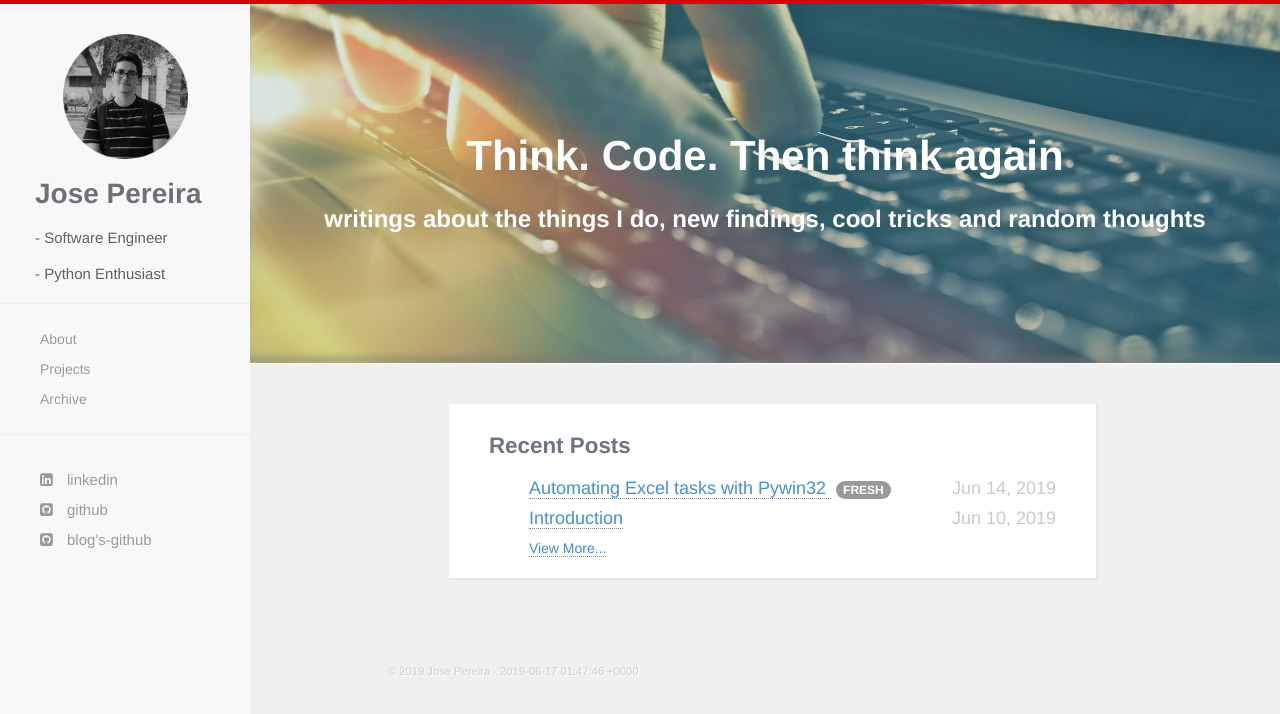
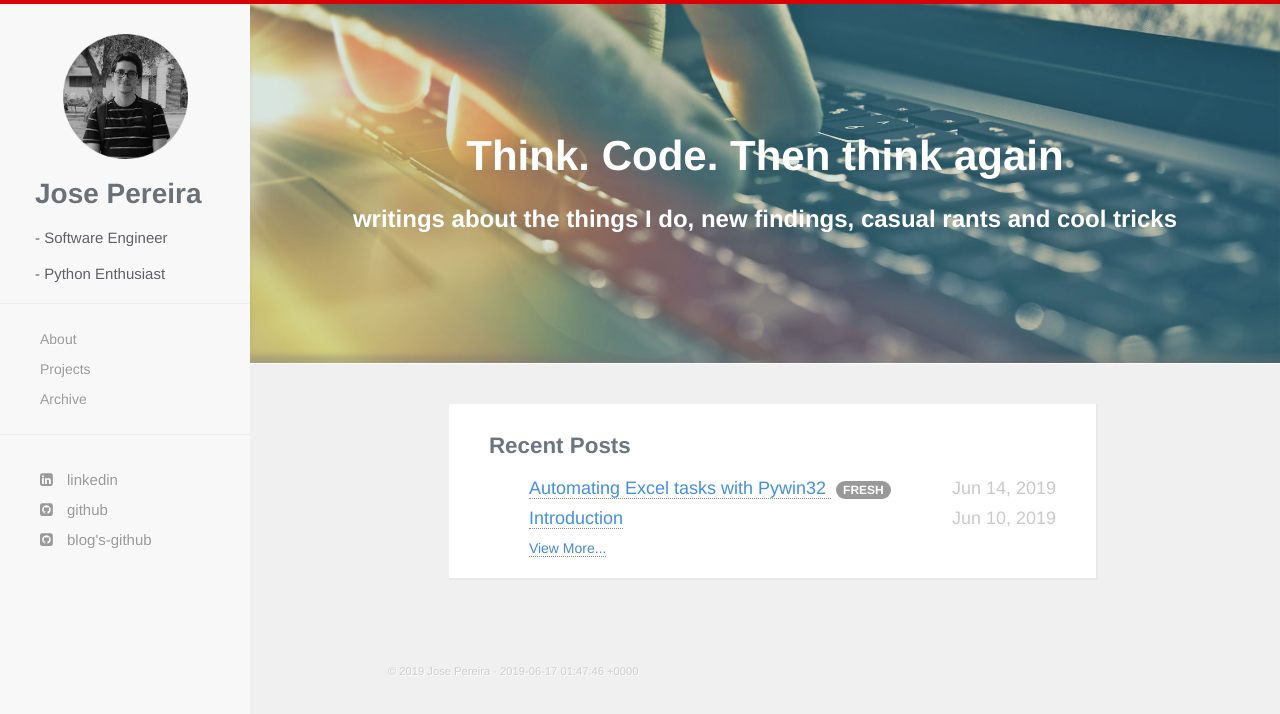
Before and after one commit to jpereiran/jpereiran.github.io, a Jekyll site: the page built from index.html, in a window 1280 px wide. Shown: the top 714 px of the page. Built offline with Jekyll 4.4.1, drawn with Linux system fonts in a browser that asks for light colours; nearby versions of some CDN libraries.

Commit message:
Update showcase.html

```diff
--- a/_includes/showcase.html
+++ b/_includes/showcase.html
@@ -6,7 +6,7 @@
       <div class="showcase-text">
           <br>Think. Code. Then think again<br>
           <p></p>
-          <h3 style="color: white;">writings about the things I do, new findings, cool tricks and random thoughts</h3>
+          <h3 style="color: white;">writings about the things I do, new findings, casual rants and cool tricks</h3>
           <p></p>
       </div>
     </div>
```
